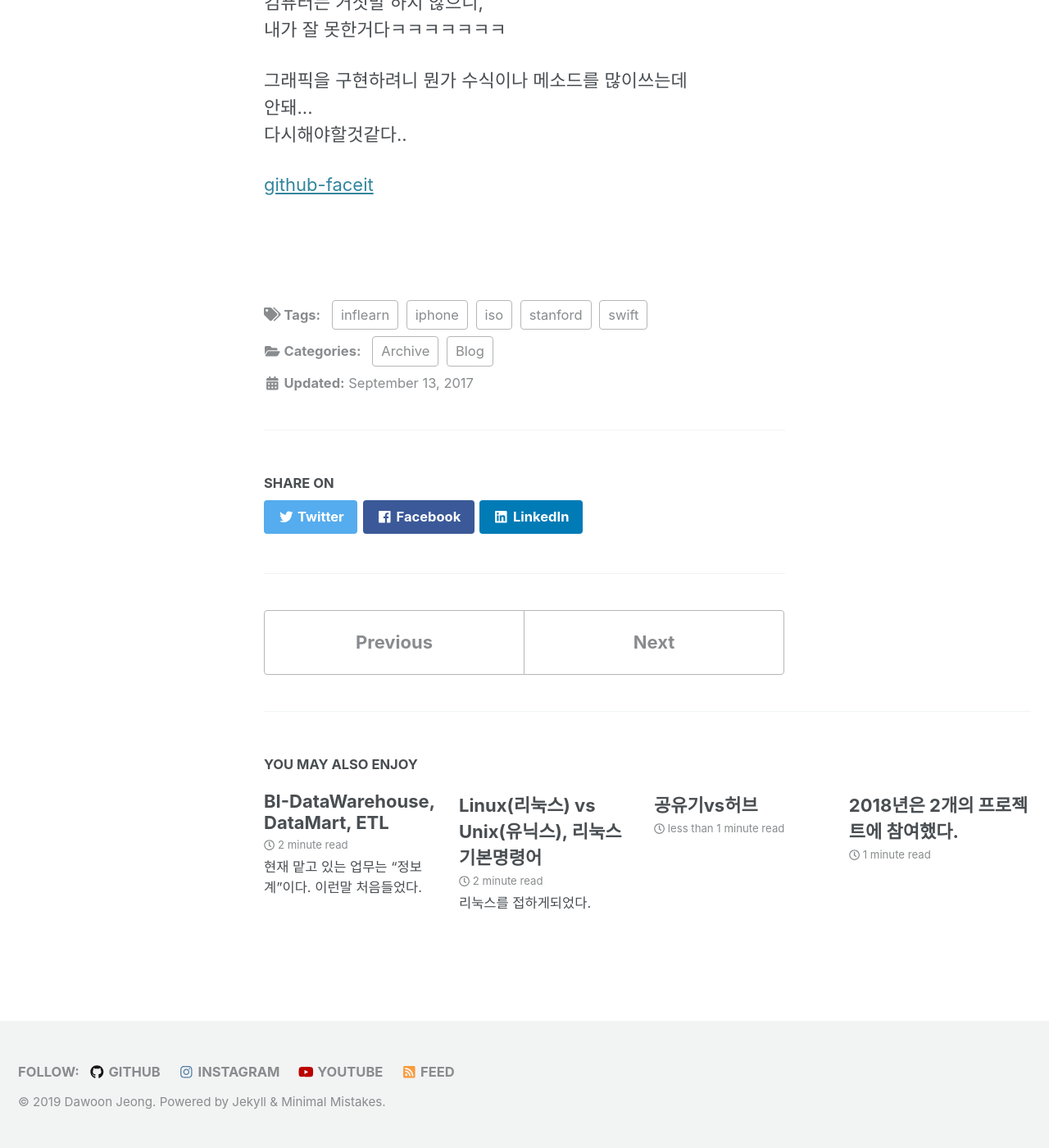
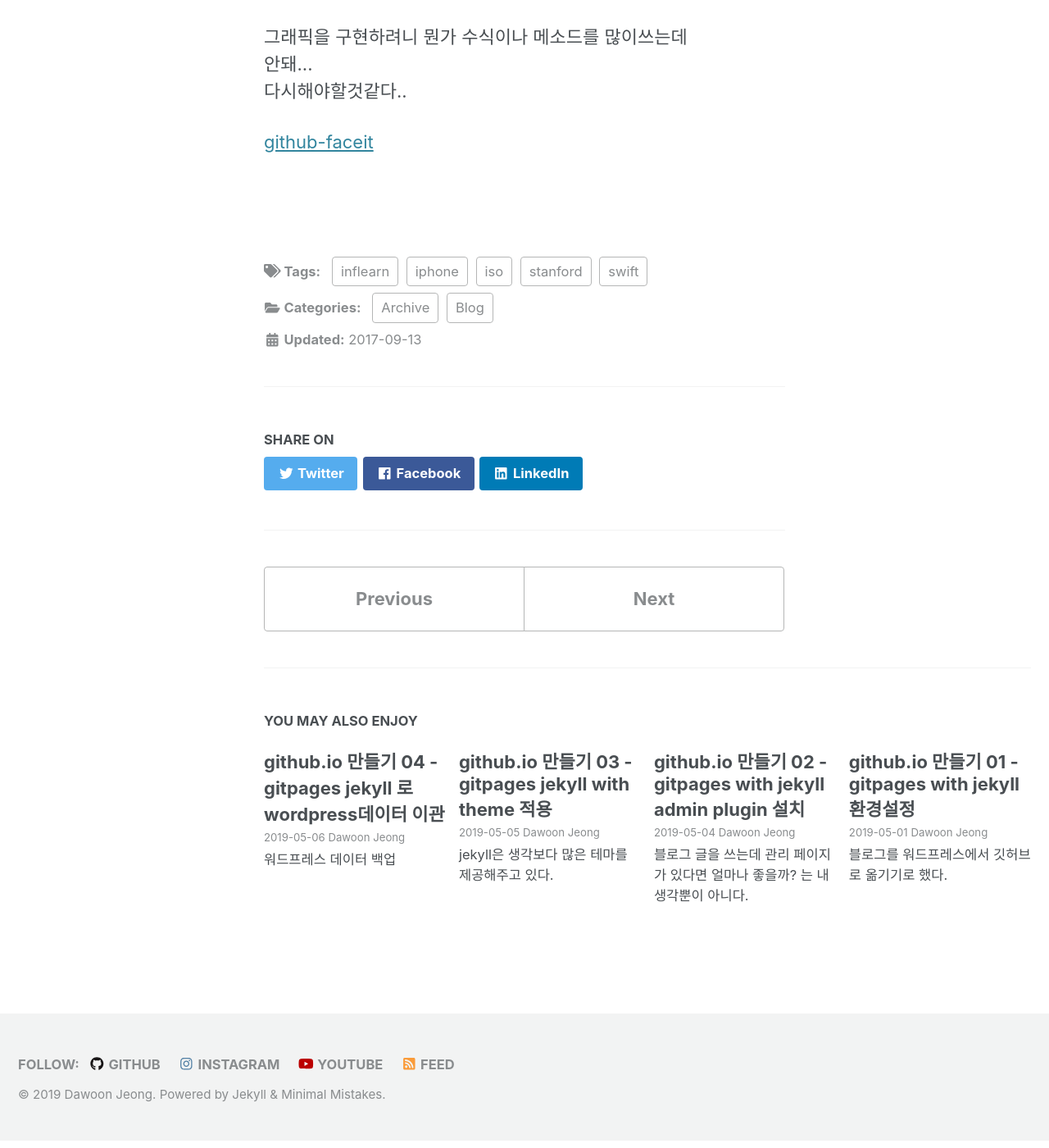
Before and after one commit to iamdawoonjeong/iamdawoonjeong.github.io, a Jekyll site: the page built from _posts/2017-09-13-developing-ios10-apps-with-swift-4-6.html, in a window 1280 px wide and 1400 px high, scrolled down 794 px. Shown: the whole window at 82% size. Built offline with Jekyll 4.4.1, drawn with Linux system fonts in a browser that asks for light colours; cached includes are drawn as plain includes; some of the changed text lies outside the part shown.

Commit message:
update about add post
update about
add posts

```diff
--- a/_config.yml
+++ b/_config.yml
@@ -171,7 +171,7 @@ sass:
   sass_dir: _sass
   style: compressed
 permalink: '/:categories/:title/'
-paginate: 5
+paginate: 10
 paginate_path: '/page:num/'
 pagination:
   enabled: true
--- a/_includes/archive-single.html
+++ b/_includes/archive-single.html
@@ -23,16 +23,25 @@
           alt="">
       </div>
     {% endif %}
-    <h2 class="archive__item-title" itemprop="headline">
+    <h3 class="archive__item-title" itemprop="headline">
       {% if post.link %}
         <a href="{{ post.link }}">{{ title }}</a> <a href="{{ post.url | relative_url }}" rel="permalink"><i class="fas fa-link" aria-hidden="true" title="permalink"></i><span class="sr-only">Permalink</span></a>
       {% else %}
         <a href="{{ post.url | relative_url }}" rel="permalink">{{ title }}</a>
       {% endif %}
-    </h2>
-    {% if post.read_time %}
+    </h3>
+    {%- assign date_format = site.minima.date_format | default: "%F" -%}
+    <p class="page__meta">{{ post.date | date: date_format }}
+    {{ page.author.display_name }}
+    </p>
+    <!--{% if post.read_time %}
       <p class="page__meta"><i class="far fa-clock" aria-hidden="true"></i> {% include read-time.html %}</p>
-    {% endif %}
+    {% endif %}-->
+    <!--{% if page.date %}
+      <p class="page__meta"> <time datetime="{{ page.date | date_to_xmlschema }}">{{ page.date | date: "%F" }}</time></p>
+    {% endif %}-->
+
+
     {% if post.excerpt %}<p class="archive__item-excerpt" itemprop="description">{{ post.excerpt | markdownify | strip_html | truncate: 160 }}</p>{% endif %}
   </article>
 </div>
--- a/_layouts/single.html
+++ b/_layouts/single.html
@@ -20,16 +20,18 @@ layout: default
   <article class="page" itemscope itemtype="https://schema.org/CreativeWork">
     {% if page.title %}<meta itemprop="headline" content="{{ page.title | markdownify | strip_html | strip_newlines | escape_once }}">{% endif %}
     {% if page.excerpt %}<meta itemprop="description" content="{{ page.excerpt | markdownify | strip_html | strip_newlines | escape_once }}">{% endif %}
-    {% if page.date %}<meta itemprop="datePublished" content="{{ page.date | date: "%B %d, %Y" }}">{% endif %}
+    {% if page.date %}<meta itemprop="datePublished" content="{{ page.date | date: "%F" }}">{% endif %}
     {% if page.last_modified_at %}<meta itemprop="dateModified" content="{{ page.last_modified_at | date: "%B %d, %Y" }}">{% endif %}
-
     <div class="page__inner-wrap">
       {% unless page.header.overlay_color or page.header.overlay_image %}
         <header>
-          {% if page.title %}<h1 id="page-title" class="page__title" itemprop="headline">{{ page.title | markdownify | remove: "<p>" | remove: "</p>" }}</h1>{% endif %}
-          {% if page.read_time %}
-            <p class="page__meta"><i class="far fa-clock" aria-hidden="true"></i> {% include read-time.html %}</p>
+          {% if page.title %}<h3 id="page-title" class="page__title" itemprop="headline">{{ page.title | markdownify | remove: "<p>" | remove: "</p>" }}</h3>{% endif %}
+          {% if page.date %}
+            <p class="page__meta"> <time  class="dt-published"  datetime="{{ page.date | date_to_xmlschema }}" itemprop="datePublished">{{ page.date | date: "%F" }}</time>
+            <span itemprop="author" itemscope itemtype="http://schema.org/Person"><span class="p-author h-card" itemprop="name">{{ page.author.display_name }}</span></span>
+            </p>
           {% endif %}
+
         </header>
       {% endunless %}
 
@@ -52,9 +54,9 @@ layout: default
         {% endif %}
         {% include page__taxonomy.html %}
         {% if page.last_modified_at %}
-          <p class="page__date"><strong><i class="fas fa-fw fa-calendar-alt" aria-hidden="true"></i> {{ site.data.ui-text[site.locale].date_label | default: "Updated:" }}</strong> <time datetime="{{ page.last_modified_at | date: "%Y-%m-%d" }}">{{ page.last_modified_at | date: "%B %d, %Y" }}</time></p>
+          <p class="page__date"><strong><i class="fas fa-fw fa-calendar-alt" aria-hidden="true"></i> {{ site.data.ui-text[site.locale].date_label | default: "Updated:" }}</strong> <time datetime="{{ page.last_modified_at | date: "%F" }}">{{ page.last_modified_at | date: "%F" }}</time></p>
         {% elsif page.date %}
-          <p class="page__date"><strong><i class="fas fa-fw fa-calendar-alt" aria-hidden="true"></i> {{ site.data.ui-text[site.locale].date_label | default: "Updated:" }}</strong> <time datetime="{{ page.date | date_to_xmlschema }}">{{ page.date | date: "%B %d, %Y" }}</time></p>
+          <p class="page__date"><strong><i class="fas fa-fw fa-calendar-alt" aria-hidden="true"></i> {{ site.data.ui-text[site.locale].date_label | default: "Updated:" }}</strong> <time datetime="{{ page.date | date_to_xmlschema }}">{{ page.date | date: "%F" }}</time></p>
         {% endif %}
       </footer>
 
--- a/_pages/about.md
+++ b/_pages/about.md
@@ -1,11 +1,6 @@
 ---
-#layout: page
-layout: single
+layout: about
 title: About
 permalink: /about/
 author_profile: false
 ---
-
-아름다운 개발자 정다운이 개발이야기를 하는 공간입니다.
-
-[GitHub](https://github.com/iamdawoonjeong)
--- /dev/null
+++ b/_posts/2019-05-01-gitpages_with_jekyll_01.html
@@ -0,0 +1,94 @@
+---
+layout: single
+title: github.io 만들기 01 - gitpages with jekyll 환경설정
+date: 2019-05-01 23:11:05.000000000 +09:00
+type: post
+parent_id: '0'
+published: true
+password: ''
+status: publish
+categories:
+- Archive
+- Blog
+- learnunlearnandrelearn
+tags:
+- github
+- gitpages
+- gitio
+- jekyll
+- minimal-mistakes
+- system
+meta:
+  _edit_last: '2'
+author:
+  login: DawoonJeong
+  email: iamdawoonjeong@gmail.com
+  display_name: Dawoon Jeong
+  first_name: Dawoon
+  last_name: Jeong
+permalink: "/gitpages_with_jekyll_01/"
+---
+블로그를 워드프레스에서 깃허브로 옮기기로 했다.<br />
+깃허브가 가지고 있는 이슈는 뒤로하고 워드프레스만 계속 쓰다가 안주하는 느낌이 강해져서 게으름을 피하기 위해서,<br />
+그리고 무엇보다 많이들 쓰니깐 뭔지 해보고 싶어졌다.</p>
+
+<p>다행히 깃허브 페이지 자체를 만드는 것은 너무나 쉽다.<br />
+그러나 문제는 jekyll 를 셋팅하는게 꽤 힘들었는데, 가이드 대로 찬찬히 따라오는데 에러가 계속 떴다.<br />
+어? 이 에러만 고치면 될 것 같은 느낌 만으로 1주일을 썼다.<br />
+그래..원래 웹 개발은 환경셋팅만 1주일 아닌가? 늘 겪던 건데 뭐~라는 마음을 먹었지만,<br />
+시작은 언제하나 답답해 죽는 줄 알았다.</p>
+
+<p>다행스럽게도 환경 셋팅이 되었고, 남은 것은 기존 블로그 이관과 jekyll이해하기.<br />
+그 전에 셋팅 하면서 고군분투 했던 여러가지 에러들을 정리해 보았다.<br />
+먼저 Ruby Gem이 설치되어 어야 한다.<br />
+macOS를 라면 당연히 ruby gem 설치는 되지 않는다.</p>
+
+<p><a href="https://jekyllrb.com/docs/installation/">https://jekyllrb.com/docs/installation/</a><br />
+<a href="https://jekyllrb.com/docs/installation/macos/">https://jekyllrb.com/docs/installation/macos/</a></p>
+
+<p>위 링크에 따라 jekyll 설치 가이드에서 보면<br />
+mac OS Mojave 10.14 와 ruby 2.3.x 가 있어야 Homebrew를 통해 Ruby가 설치 가능하다고 한다.<br />
+설치 하다 보면 중간중간에 풀리지 않는 에러들이 수도 없이 나오는데알고 보니 버전 문제였다.</p>
+
+<p>약간 이런 종류의 해결할 수 없는 에러들떴는데,</p>
+
+<p style="color:red;"><strong>Make sure that `gem install ffi -v &#8216;1.10.0&#8217; &#8211;source &#8216;<a href="https://rubygems.org/'%60">https://rubygems.org/&#8217;`</a>succeeds before bundling.</p>
+</strong></color>
+<p>아무리 구글링을 해도 알 수 없었다.</p>
+
+<p>******정리<br />
+1. command line tool 10.0 이상이 필요하다.<br />
+2. Xcode &#8211; preferences 에서 버전 확인 가능한데 하위버전일 경우 반드시 업데이트 해주어야한다.<br />
+3. Xcode 10.0은 mac OS 10.4 Mojave 이상일 경우에만 업데이트가 가능하니 하위 버전일 경우 mac OS부터 업데이트 해줘야하는 큰산..내가 그 경우..<br />
+분명 커맨드에서 저 명령어를 쳤을때에는 딱히 오류가 생기지는 않으나 나중에 끝도 없이 에러나온다.<br />
+그냥 업데이트 해주고 시작하는게 편하다.<br />
+=&gt; 결론 mac OS Mojave 10.14 이상 , Xcode 10.0 이상 의 버전을 준비하고 시작하는게 문제 없다.<br />
+******</p>
+
+<p>그리고.. 시작이다.</p>
+<p>위에 셋팅이 문제 없이 흘러가다가</p>
+
+<p>gem install bundler jekyll</p>
+
+<p>에서 에러를 만났다.</p>
+
+<p style="color:red;"><strong>ERROR: While executing gem &#8230; (Gem::FilePermissionError)<br />
+You don&#8217;t have write permissions for the /Library/Ruby/Gems/2.3.0 directory.<br />
+mac OS 엘케피탄 이후의 버전에서 반드시 sudo로 root권한을 주어야 가능</strong></p>
+
+<p>명령어 앞에 sudo 붙여줘서 권한주기<br />
+sudogem install bundler</p>
+
+<p>jekyll 설치하기<br />
+<a href="https://jekyllrb.com/docs/">https://jekyllrb.com/docs/</a></p>
+<p>jekyll serve 구동 시키고 웹 브라우저에서<br />
+<a href="http://localhost:4000">http://localhost:4000</a>실행시키기</p>
+
+<p>(+추가)</p>
+<p style="color:red;"><strong>You must use Bundler 2 or greater with this lockfile.<br />
+update RubyGems</strong></p>
+<p>설치시 이런 메시지가 뜬다면<br/>
+<p style="color:blue;"><strong>gem update —system</strong></p>
+<p>
+<p>아래와 같은 메시지가 뜬다면 skip<br />
+<p style="color:red;"><strong>Latest version already installed. Done.</strong></p>
--- /dev/null
+++ b/_posts/2019-05-04-gitpages_with_jekyll_02.html
@@ -0,0 +1,50 @@
+---
+layout: single
+title: github.io 만들기 02 - gitpages with jekyll admin plugin 설치
+date: 2019-05-04 22:59:02.000000000 +09:00
+type: post
+parent_id: '0'
+published: true
+password: ''
+status: publish
+categories:
+- Archive
+- Blog
+- learnunlearnandrelearn
+tags:
+- github
+- gitpages
+- gitio
+- jekyll
+- minimal-mistakes
+- system
+meta:
+  _edit_last: '2'
+author:
+  login: DawoonJeong
+  email: iamdawoonjeong@gmail.com
+  display_name: Dawoon Jeong
+  first_name: Dawoon
+  last_name: Jeong
+permalink: "/gitpages_with_jekyll_02/"
+---
+블로그 글을 쓰는데 관리 페이지가 있다면 얼마나 좋을까? 는 내 생각뿐이 아니다.<br />
+걱정마라. 이미 jekyll은 plugin으로 admin을 제공해주고 있다. <br />
+생각이상으로 jekyll은 좋다.<br />
+<p>
+<p>
+설치하고 jekyll이 잘 설치가 되었다면 gem file 을 열어서 <br />
+<span style="color:red;">gem "jekyll", "~> 3.8.5” </span><br />
+해당 부분 주석 처리 후 <br />
+<p>
+아래코드를 저장시킨 후 <br />
+<span style="color:red;">gem "jekyll-admin", group: :jekyll_plugins</span><br />
+<p>
+빌드 후 서버 재기동  <br />
+<span style="color:red;">bundle exec jekyll serve</span><br />
+<p>
+그리고 아래페이지로 접속하면  page관리를 쉽게 해줄 admin 페이지가 보인다.<br />
+<p>
+http://localhost:4000/admin/<br />
+<p>
+별거 없어서 설명도 필요없을 것 같다.<br />
--- /dev/null
+++ b/_posts/2019-05-05-gitpages_with_jekyll_03.html
@@ -0,0 +1,52 @@
+---
+layout: single
+title: github.io 만들기 03 - gitpages jekyll with theme 적용
+date: 2019-05-05 11:49:11.000000000 +09:00
+type: post
+parent_id: '0'
+published: true
+password: ''
+status: publish
+categories:
+- Archive
+- Blog
+- learnunlearnandrelearn
+tags:
+- github
+- gitpages
+- gitio
+- jekyll
+- minimal-mistakes
+- system
+meta:
+  _edit_last: '2'
+author:
+  login: DawoonJeong
+  email: iamdawoonjeong@gmail.com
+  display_name: Dawoon Jeong
+  first_name: Dawoon
+  last_name: Jeong
+permalink: "/gitpages_with_jekyll_03/"
+---
+jekyll은 생각보다 많은 테마를 제공해주고 있다.<br />
+전에 했던 bootstrap, wordpress에서도 무료 테마는 매우 많았다.<br />
+<p>
+내가 채택한 테마는 아래의 테마.<br />
+깔끔하고 많은 기능을 제공.<br />
+<br />
+무엇보다 굉장히 많이 쓰는듯 하다. 참고할 자료가 좀 많다.<br />
+<p>
+<a href="https://mmistakes.github.io/minimal-mistakes/">https://mmistakes.github.io/minimal-mistakes/</a><br />
+<a href="https://mmistakes.github.io/minimal-mistakes/docs/quick-start-guide/">https://mmistakes.github.io/minimal-mistakes/docs/quick-start-guide/</a><br />
+<p>
+1. 테마를 추가하고<br />
+<span style="color:red;">gem "minimal-mistakes-jekyll"</span><br />
+<p>
+2. bundle를 실행하고 <br />
+<span style="color:red;">bundle</span><br />
+<p>
+3. 테마추가하고 <br />
+<span style="color:red;">theme: minimal-mistakes-jekyll</span><br />
+<p>
+4. bundle 업데이트<br />
+<span style="color:red;">bundle update</span><br />
--- /dev/null
+++ b/_posts/2019-05-06-gitpages_with_jekyll_04.html
@@ -0,0 +1,51 @@
+---
+layout: single
+title: github.io 만들기 04 - gitpages jekyll 로 wordpress데이터 이관
+date: 2019-05-06 12:44:11.000000000 +09:00
+type: post
+parent_id: '0'
+published: true
+password: ''
+status: publish
+categories:
+- Archive
+- Blog
+- learnunlearnandrelearn
+tags:
+- github
+- gitpages
+- gitio
+- jekyll
+- minimal-mistakes
+- system
+meta:
+  _edit_last: '2'
+author:
+  login: DawoonJeong
+  email: iamdawoonjeong@gmail.com
+  display_name: Dawoon Jeong
+  first_name: Dawoon
+  last_name: Jeong
+permalink: "/gitpages_with_jekyll_04/"
+---
+1. 워드프레스 데이터 백업<br />
+워드프레스 관리자모드 - 도구 - 내보내기<br/>
+<p>
+2. 지킬에 임포트 플러그인 설치<br />
+<span style="color:red;">gem install jekyll-import</span><br />
+<p>
+3. 지킬에 임포트<br />
+<span style="color:red;">
+$ ruby -r rubygems -e 'require "jekyll-import";<br />
+    JekyllImport::Importers::WordpressDotCom.run({<br />
+      "source" => "wordpress.xml",<br />
+      "no_fetch_images" => false,<br />
+      "assets_folder" => "assets"<br />
+    })’<br />
+</span>
+<br />
+<p>
+<a href="https://import.jekyllrb.com/docs/wordpressdotcom/">https://import.jekyllrb.com/docs/wordpressdotcom/</a><br />
+<p>
+정상적으로 수행되었다면 _posts 폴더 밑에 .html 파일이 쭉 떨어진다.<br />
+끝!
```
Also changed, not shown: _layouts/about.html (+102 -4 lines), _layouts/home.html (+2 -6 lines).
